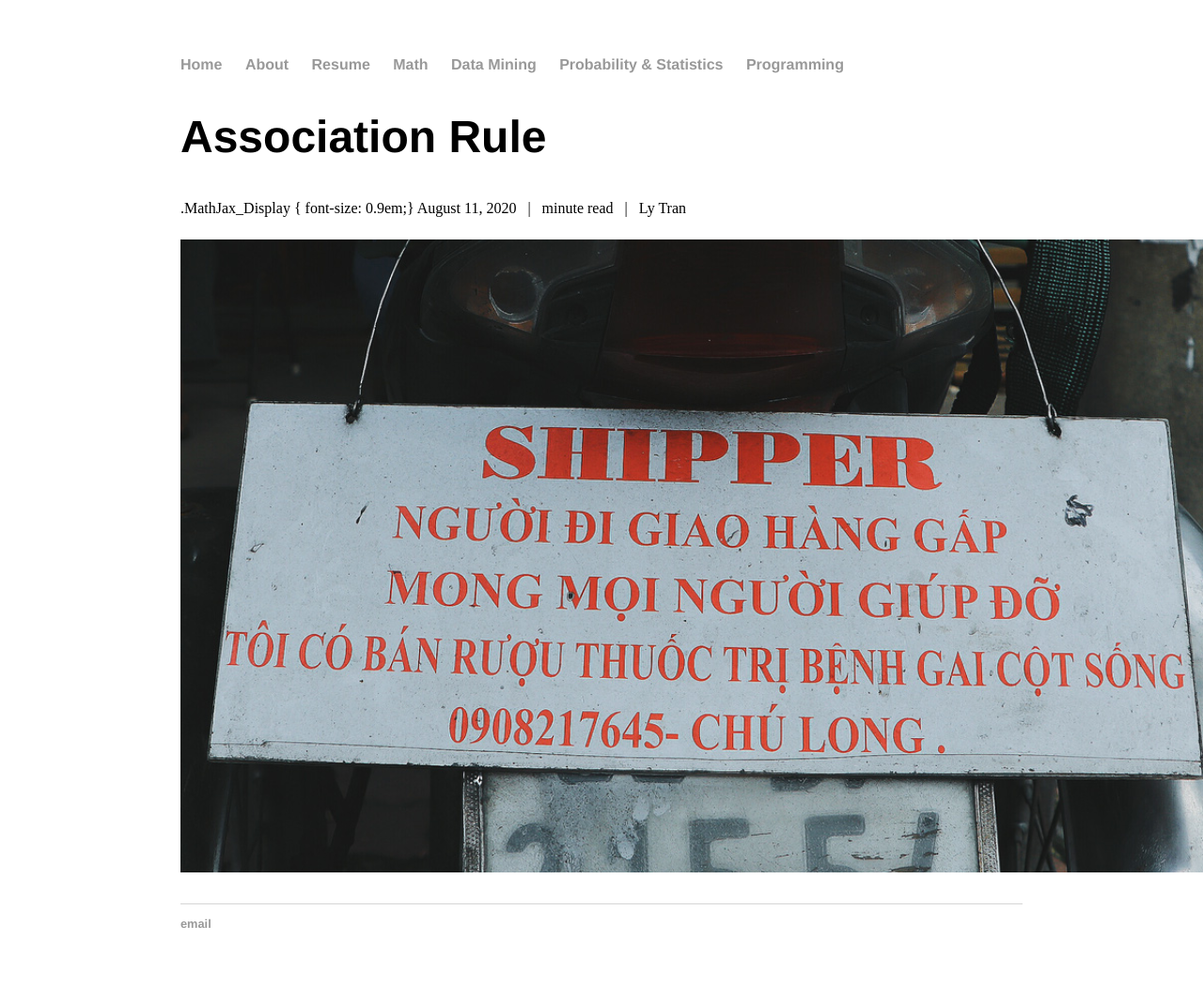
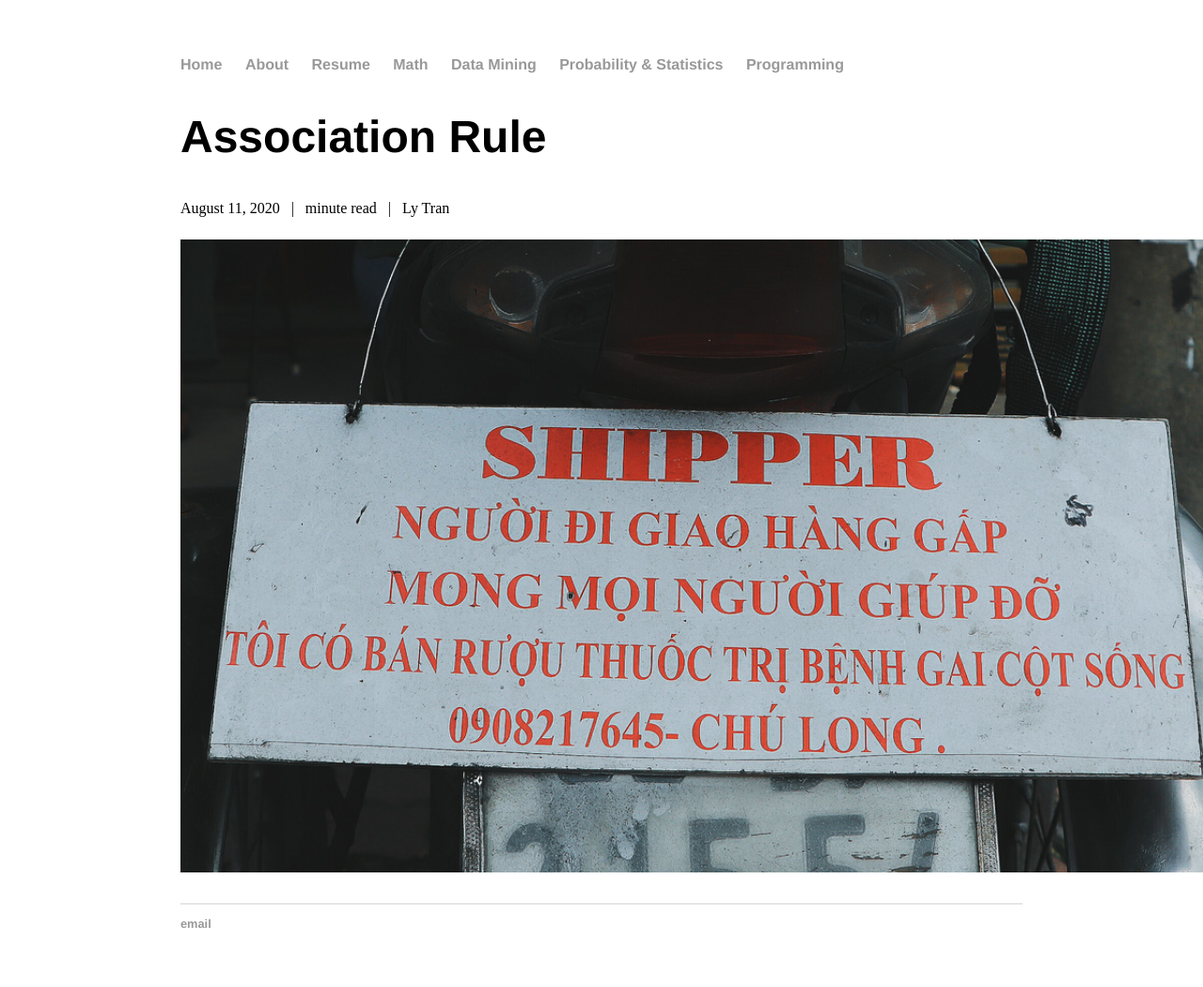
Before and after one commit to lytranp/lytranp.github.io, a Jekyll site: the page built from _posts/2020-08-11-association-rule.md, in a window 1280 px wide. Shown: the whole page at 94% size. Built offline with Jekyll 4.4.1, drawn with Linux system fonts in a browser that asks for light colours.

Commit message:
Update post.html

```diff
--- a/_layouts/post.html
+++ b/_layouts/post.html
@@ -16,8 +16,6 @@ layout: default
 		<h1>{{ page.title }}</h1>
 
 		{% include mathjax.html %}
-		.MathJax_Display {
-  		  font-size: 0.9em;}
 
 		<time>{{ page.date | date: '%B %-d, %Y' }} &nbsp; | &nbsp;
 			{% if page.path contains '_posts' %}
```
